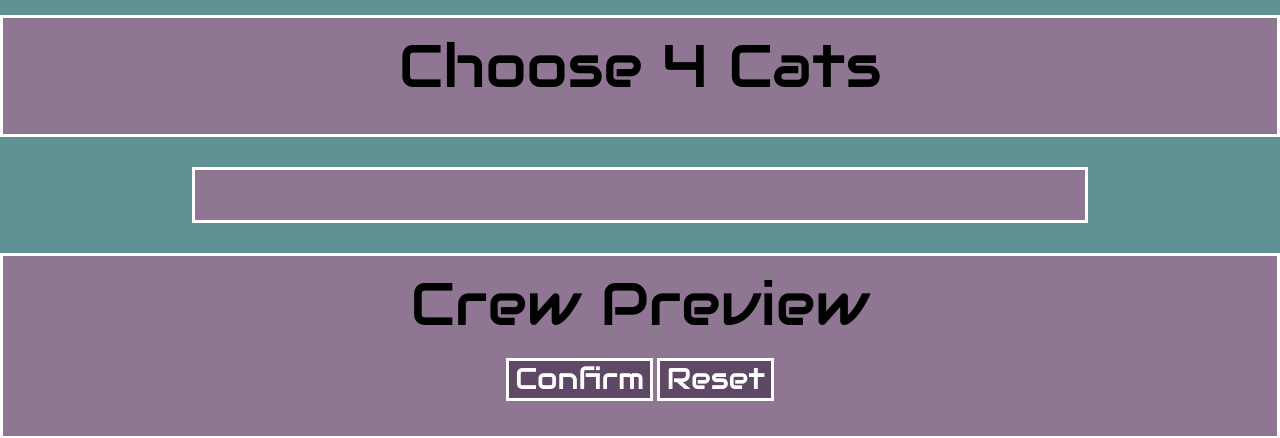
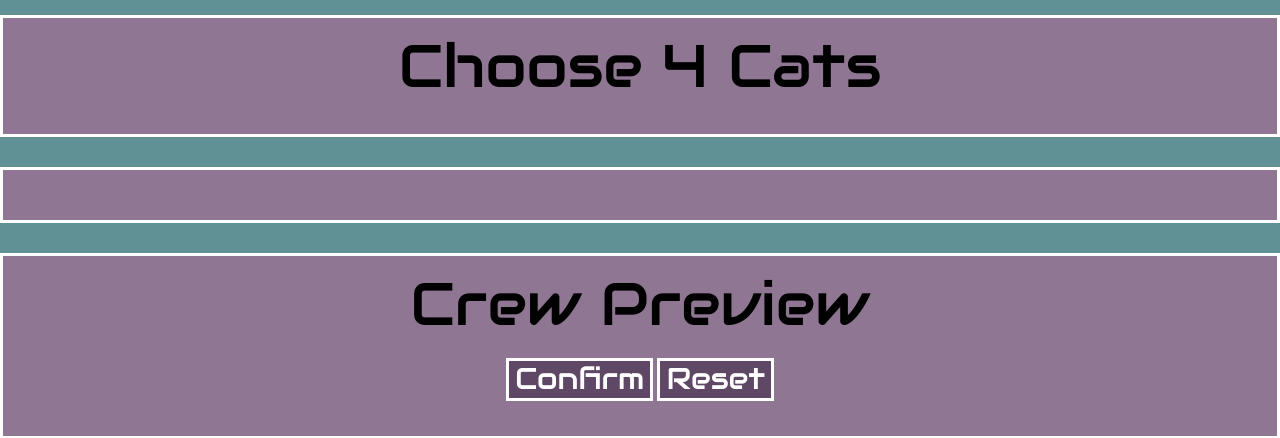
Before and after one commit to SamHulme1/station_c4t, a Flask app: page /build_ship in a window 1280 px wide. Shown: the part 169-607 px from the top of the page. Run offline with Flask 2, Linux system fonts and the light colour scheme; data that the repository does not hold is empty; some libraries are stand-ins or nearby versions.

Commit message:
changed container for more horizontal space

```diff
--- a/templates/build-ships.html
+++ b/templates/build-ships.html
@@ -7,7 +7,7 @@
         </div>
     </div>
 </div>
-<div class="container form-style">
+<div class="container-fluid form-style">
     <div class="row">
         {% for cats in citizens %}
             <div class="col s6 m3 l3">
```
